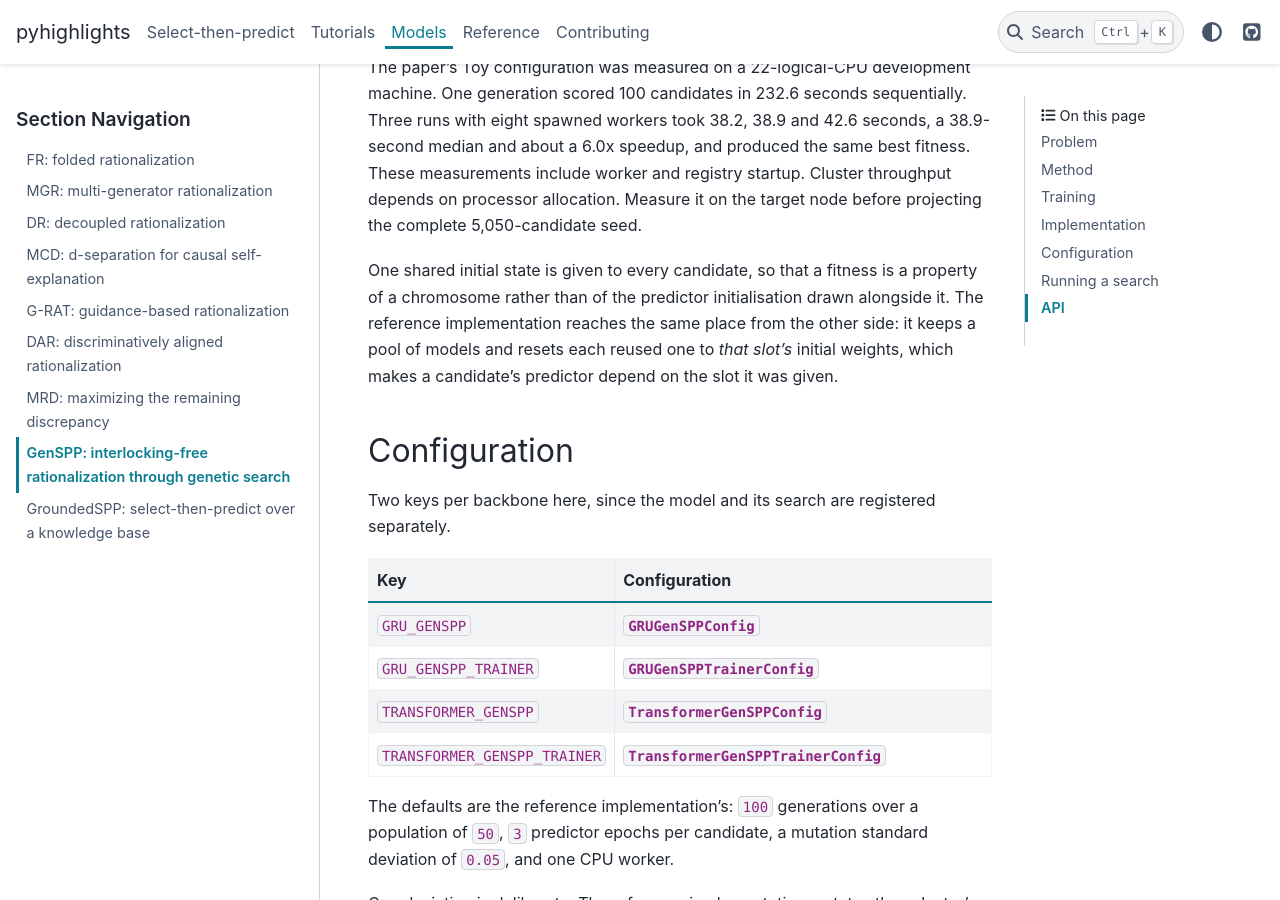
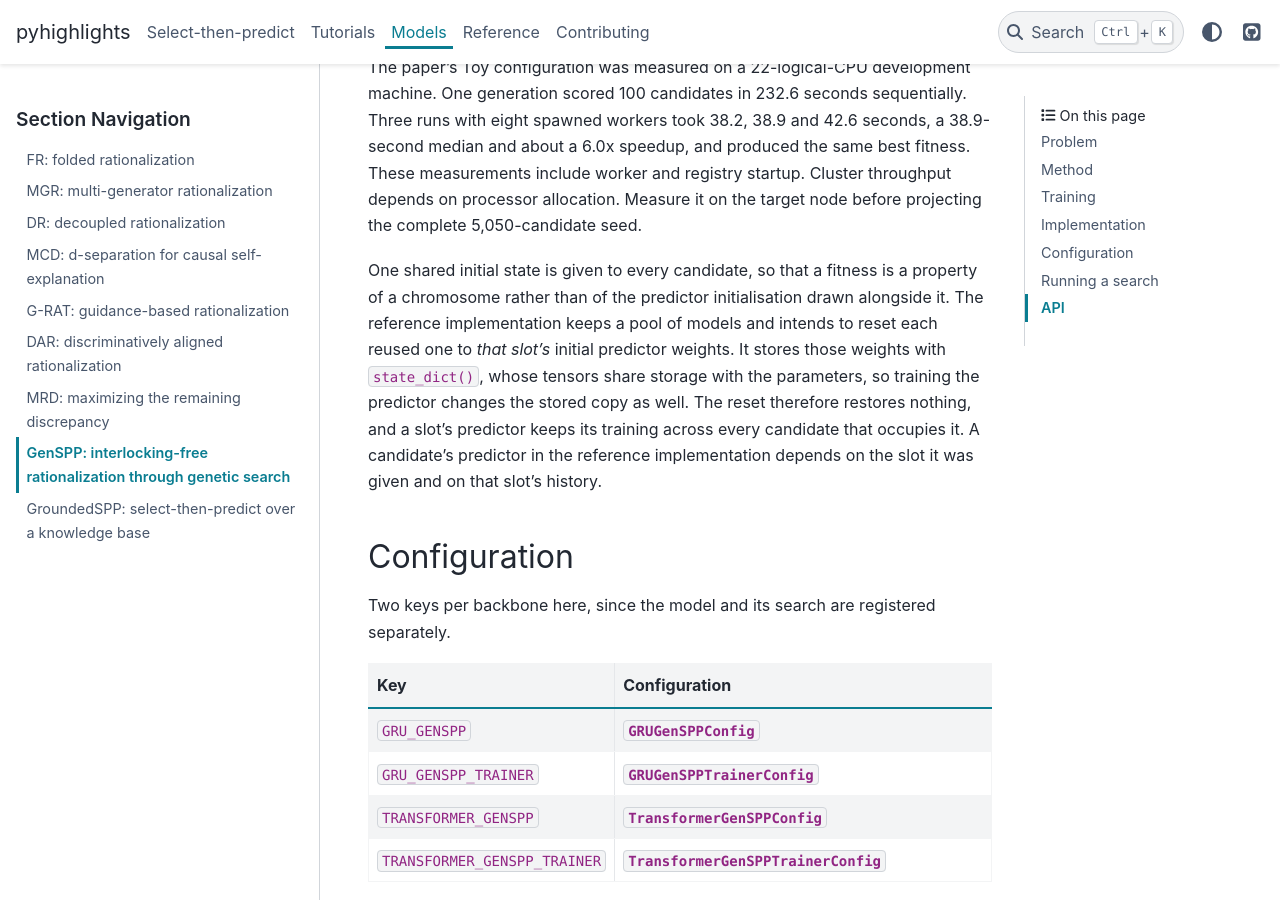
Before and after one commit to nlp-unibo/pyhighlights, a Sphinx documentation site: the page built from docsrc/source/models/genspp.rst, in a window 1280 px wide and 900 px high, scrolled down 4103 px. Built offline with Sphinx 7.4.7 and the PyData theme 0.15.4, drawn with Linux system fonts in a browser that asks for light colours.

Commit message:
docs: the genspp reference never resets its predictor slots (#181)
genspp.rst said the reference implementation resets each reused model to
its slot's initial weights. It stores those weights with state_dict(),
whose tensors share storage with the parameters, so training changes the
stored copy and the reset restores nothing. A slot's predictor keeps its
training across every candidate that occupies it.

A torch check confirms it: after one Adam step the stored weights had
changed, and loading them did not restore the initial values. The docs
build with warnings as errors.

Co-authored-by: Claude Opus 5.5 (1M context) <noreply@anthropic.com>

```diff
--- a/docsrc/source/models/genspp.rst
+++ b/docsrc/source/models/genspp.rst
@@ -140,7 +140,10 @@ Cluster throughput depends on processor allocation.
 Measure it on the target node before projecting the complete 5,050-candidate seed.
 
 One shared initial state is given to every candidate, so that a fitness is a property of a chromosome rather than of the predictor initialisation drawn alongside it.
-The reference implementation reaches the same place from the other side: it keeps a pool of models and resets each reused one to *that slot's* initial weights, which makes a candidate's predictor depend on the slot it was given.
+The reference implementation keeps a pool of models and intends to reset each reused one to *that slot's* initial predictor weights.
+It stores those weights with ``state_dict()``, whose tensors share storage with the parameters, so training the predictor changes the stored copy as well.
+The reset therefore restores nothing, and a slot's predictor keeps its training across every candidate that occupies it.
+A candidate's predictor in the reference implementation depends on the slot it was given and on that slot's history.
 
 Configuration
 -------------
```
